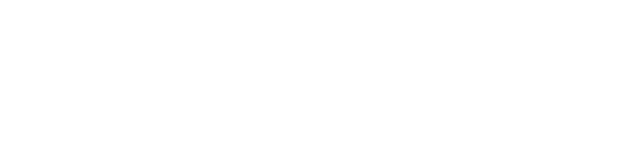
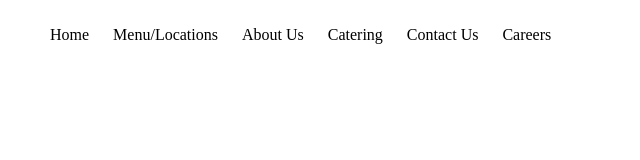
Before and after one commit to Alexg1021/dustybuns, a plain HTML site: page index.html in a window 1280 px wide. Shown: the whole page, without its empty margins (0-640 px from the left). Drawn offline with Linux system fonts and the light colour scheme.

Commit message:
structure setup

```diff
--- /dev/null
+++ b/css/home.css
@@ -0,0 +1,6 @@
+/*Home Page Styles*/
+
+header li{
+  display: inline-block;
+  margin: 10px;
+}
--- /dev/null
+++ b/css/main.css
@@ -0,0 +1,18 @@
+@import url('header.css');
+@import url('home.css');
+
+/*GLOBAL STYLES*/
+body, html{
+  margin: 0;
+  padding: 0;
+}
+ul{
+  list-style-type: none;
+}
+a{
+  text-decoration: none;
+  color: inherit;
+}
+h1, h2{
+  margin: 0;
+}
--- a/index.html
+++ b/index.html
@@ -3,8 +3,31 @@
   <head>
     <meta charset="utf-8">
     <title>Dusty Buns | Fresh Local Seasonal</title>
+    <link rel="stylesheet" href="css/main.css">
   </head>
   <body>
+    <!--===== Header Begins Below =====-->
+    <header>
+      <nav class="menu">
+        <ul>
+          <li>
+            <a href="index.html">Home</a>
+          </li>
+          <li>Menu/Locations</li>
+          <li>
+            <a href="about.html">About Us</a>
+          </li>
+          <li>Catering</li>
+          <li>
+            <a href="contact.html">Contact Us</a>
+          </li>
+          <li>
+            <a href="careers.html">Careers</a>
+          </li>
+        </ul>
+      </nav>
+      <div class="button"></div>
+    </header>
 
   </body>
 </html>
```
Also changed, not shown: about.html (added), careers.html (added), contact.html (added), css/header.css (added), menu.html (added).
